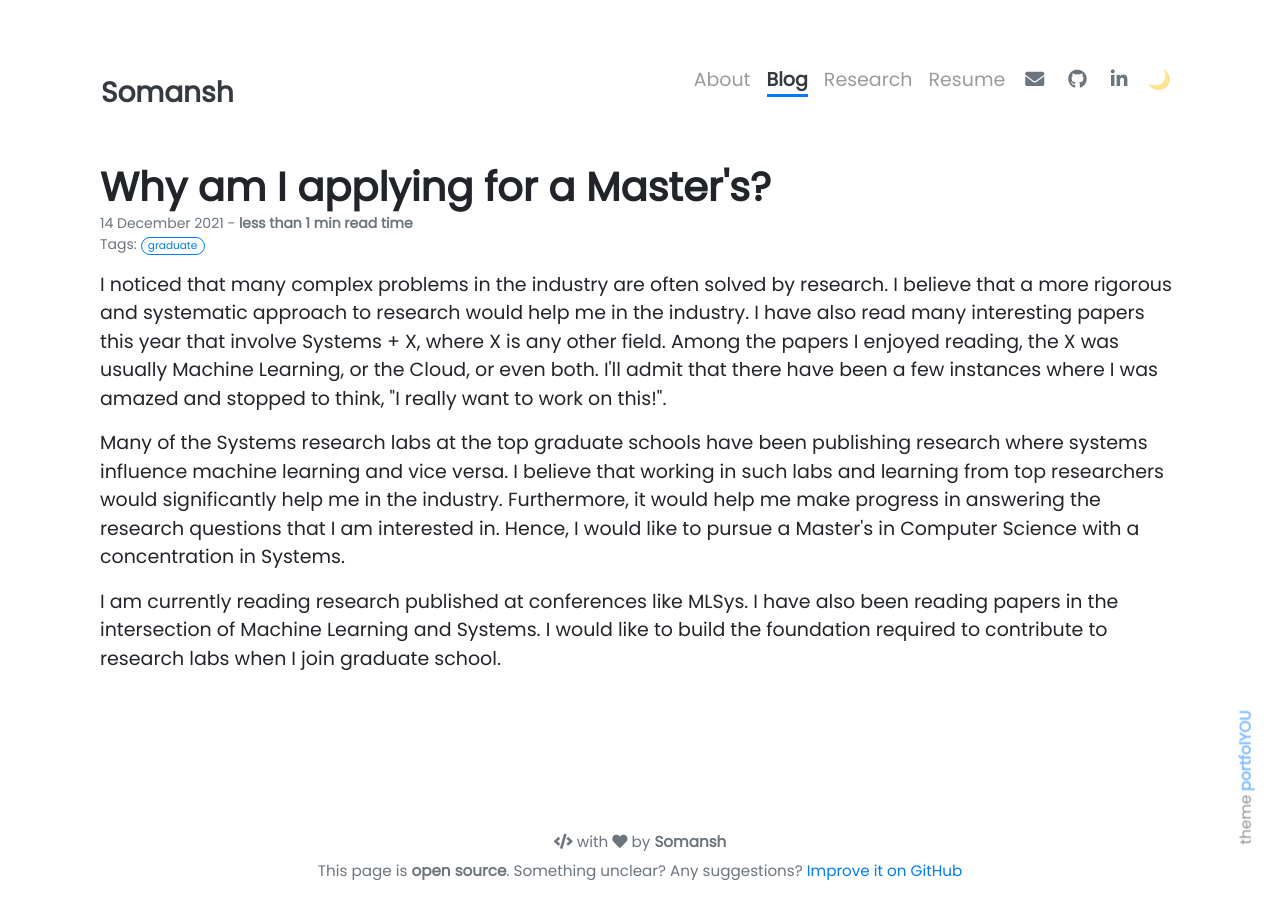
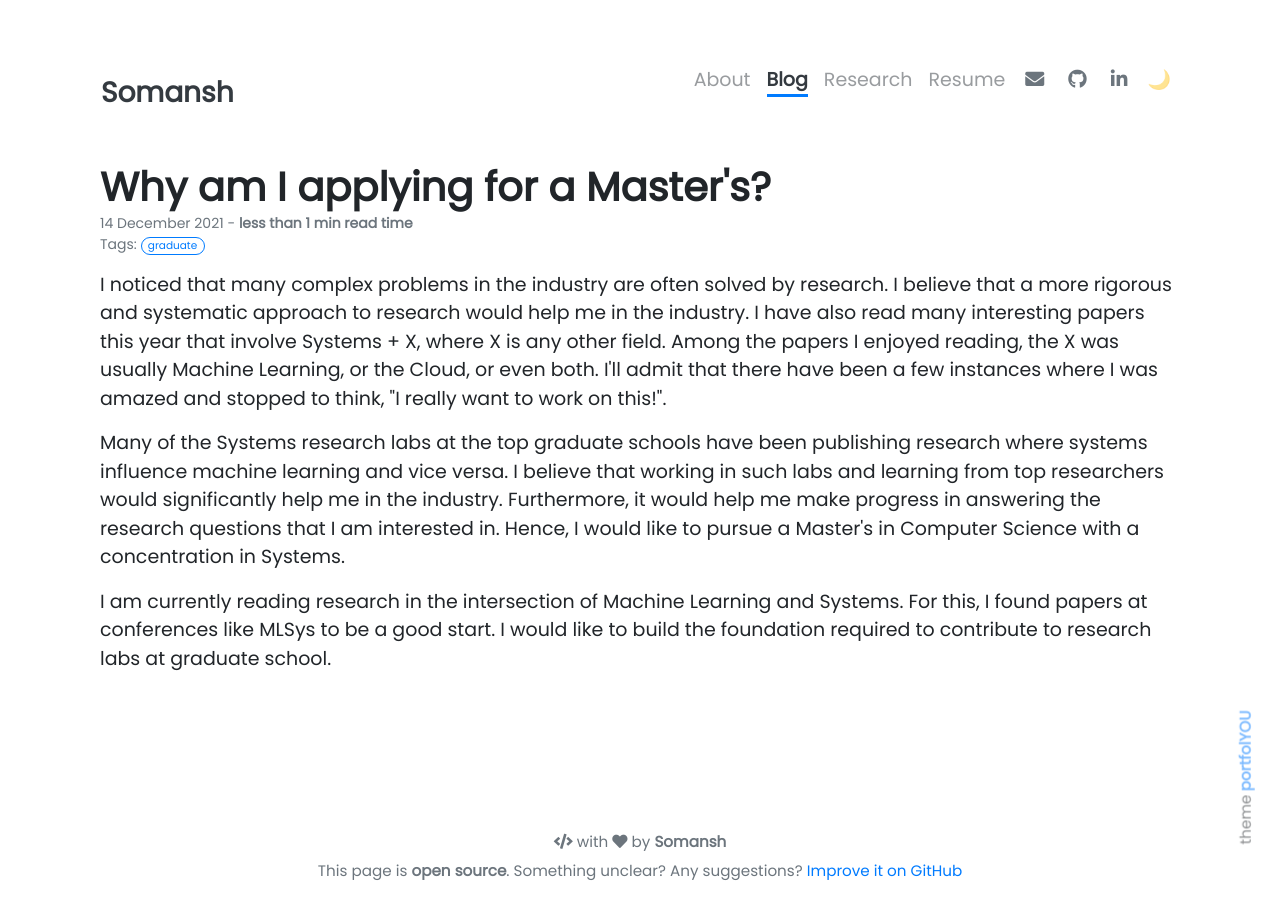
Before and after one commit to somanshreddy/somanshreddy.github.io, a Jekyll site: the page built from _posts/2021-12-14-masters-motivation.markdown, in a window 1280 px wide. Built offline with Jekyll 4.4.1, drawn with Linux system fonts in a browser that asks for light colours; nearby versions of some CDN libraries; comment, search, counter and statistics services are not loaded.

```diff
--- a/_posts/2021-12-14-masters-motivation.markdown
+++ b/_posts/2021-12-14-masters-motivation.markdown
@@ -7,10 +7,10 @@ categories: graduate
 color: info
 style: fill
 comments: true
-description: A brief summary of the motivation behind my decision to pursue a Master's in Computer Science.
+description: A brief summary of my motivation to pursue a Master's in Computer Science.
 ---
   <p>I noticed that many complex problems in the industry are often solved by research. I believe that a more rigorous and systematic approach to research would help me in the industry. I have also read many interesting papers this year that involve Systems + X, where X is any other field. Among the papers I enjoyed reading, the X was usually Machine Learning, or the Cloud, or even both. I'll admit that there have been a few instances where I was amazed and stopped to think, "I really want to work on this!".</p>
 
   <p> Many of the Systems research labs at the top graduate schools have been publishing research where systems influence machine learning and vice versa. I believe that working in such labs and learning from top researchers would significantly help me in the industry. Furthermore, it would help me make progress in answering the research questions that I am interested in. Hence, I would like to pursue a Master's in Computer Science with a concentration in Systems.</p>
 
-  <p> I am currently reading research published at conferences like MLSys. I have also been reading papers in the intersection of Machine Learning and Systems. I would like to build the foundation required to contribute to research labs when I join graduate school.</p>
+  <p> I am currently reading research in the intersection of Machine Learning and Systems. For this, I found papers at conferences like MLSys to be a good start. I would like to build the foundation required to contribute to research labs at graduate school.</p>
```
